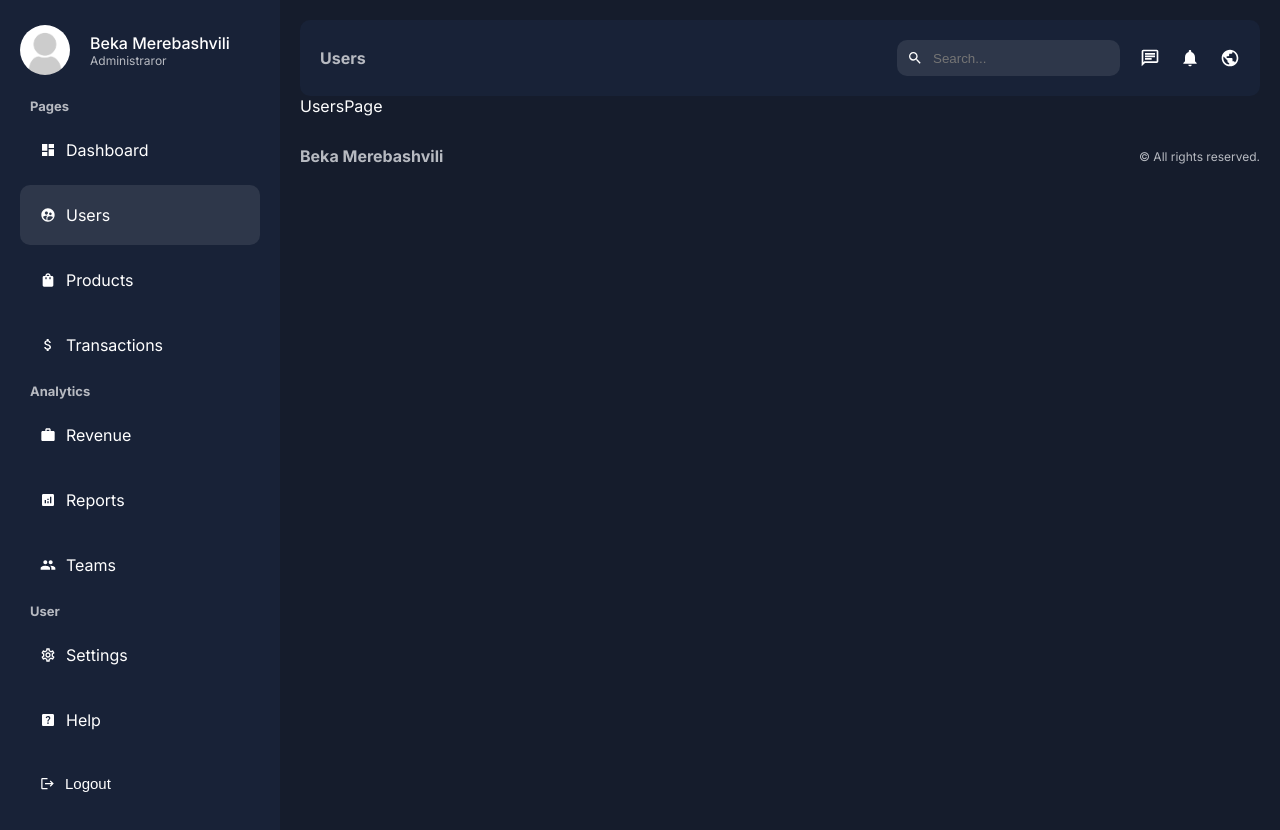
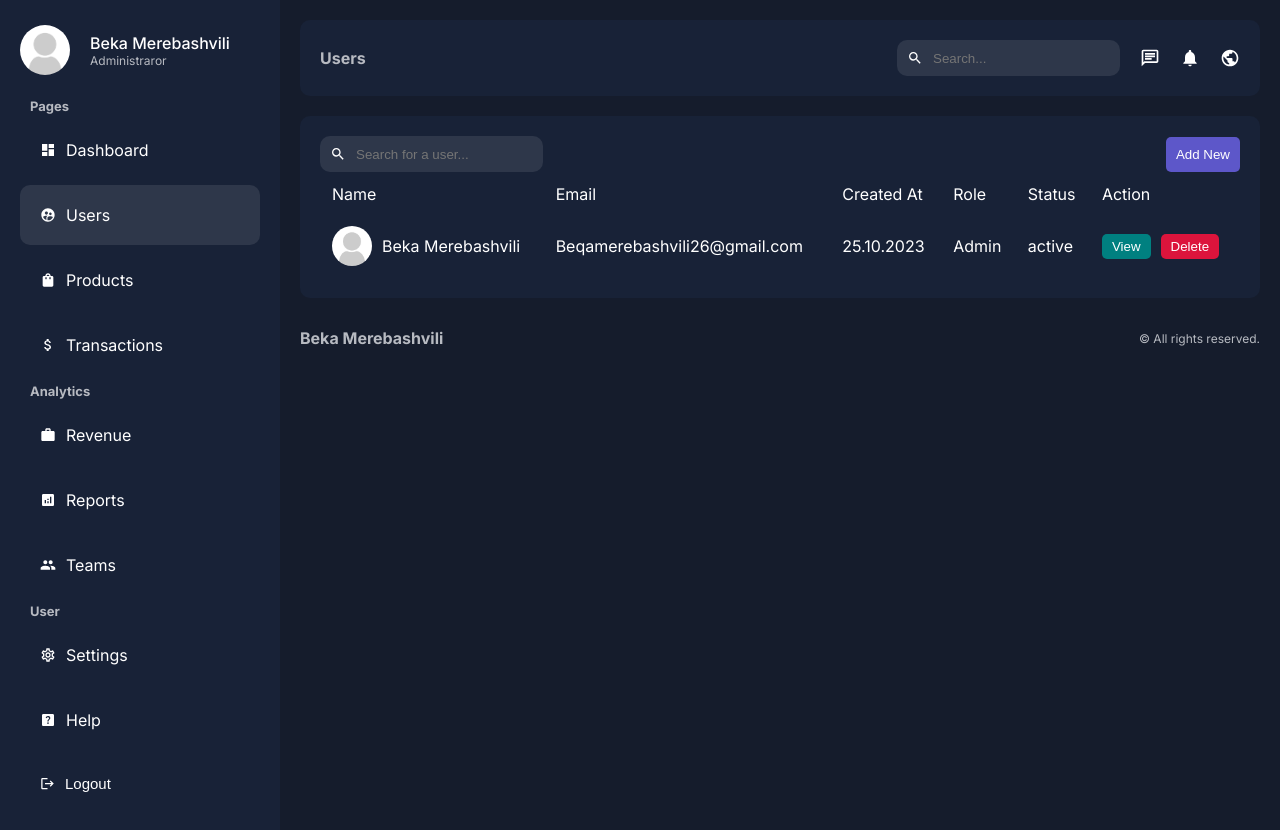
Before and after one commit to Beka-Merebashvili/admin-dashboard, a Next.js app: page /dashboard/users in a window 1280 px wide. Built offline with nearby package versions, Linux system fonts and the light colour scheme.

Commit message:
create users page container

```diff
--- a/app/dashboard/users/page.jsx
+++ b/app/dashboard/users/page.jsx
@@ -1,9 +1,63 @@
+import Search from "@/app/ui/dashboard/search/search";
+import styles from "@/app/ui/dashboard/users/users.module.css";
+import Image from "next/image";
+import Link from "next/link";
+
 const UsersPage = () => {
-    return (
-        <div>
-            UsersPage
-        </div>
-    )
-}
+  return (
+    <div className={styles.container}>
+      <div className={styles.top}>
+        <Search placeholder="Search for a user..." />
+        <Link href="/dashboard/users/add">
+          <button className={styles.addButton}>Add New</button>
+        </Link>
+      </div>
+      <table className={styles.table}>
+        <thead>
+          <tr>
+            <td>Name</td>
+            <td>Email</td>
+            <td>Created At</td>
+            <td>Role</td>
+            <td>Status</td>
+            <td>Action</td>
+          </tr>
+        </thead>
+        <tbody>
+          <tr>
+            <td>
+              <div className={styles.user}>
+                <Image
+                  src="/noavatar.png"
+                  alt=""
+                  width={40}
+                  height={40}
+                  className={styles.userImage}
+                />
+                Beka Merebashvili
+              </div>
+            </td>
+            <td>Beqamerebashvili26@gmail.com</td>
+            <td>25.10.2023</td>
+            <td>Admin</td>
+            <td>active</td>
+            <td>
+              <div className={styles.buttons}>
+                <Link href="/">
+                  <button className={`${styles.button} ${styles.view}`}>
+                    View
+                  </button>
+                </Link>
+                <button className={`${styles.button} ${styles.delete}`}>
+                  Delete
+                </button>
+              </div>
+            </td>
+          </tr>
+        </tbody>
+      </table>
+    </div>
+  );
+};
 
-export default UsersPage
+export default UsersPage;
--- /dev/null
+++ b/app/ui/dashboard/search/search.jsx
@@ -0,0 +1,13 @@
+import { MdSearch } from "react-icons/md";
+import styles from "./search.module.css";
+
+const Search = ({ placeholder }) => {
+  return (
+    <div className={styles.container}>
+      <MdSearch />
+      <input type="text" placeholder={placeholder} className={styles.input} />
+    </div>
+  );
+};
+
+export default Search;
--- /dev/null
+++ b/app/ui/dashboard/search/search.module.css
@@ -0,0 +1,16 @@
+.container {
+    display: flex;
+    align-items: center;
+    gap: 10px;
+    background-color: #2e374a;
+    padding: 10px;
+    border-radius: 10px;
+    width: max-content;
+  }
+
+  .input {
+    background-color: transparent;
+    border: none;
+    color: var(--text);
+    outline: none;
+  }
--- /dev/null
+++ b/app/ui/dashboard/users/users.module.css
@@ -0,0 +1,61 @@
+.container{
+    background-color: var(--bgSoft);
+    padding: 20px;
+    border-radius: 10px;
+    margin-top: 20px;
+  }
+
+  .top{
+    display: flex;
+    align-items: center;
+    justify-content: space-between;
+  }
+
+  .addButton{
+    padding: 10px;
+    background-color: #5d57c9;
+    color: var(--text);
+    border: none;
+    border-radius: 5px;
+    cursor: pointer;
+  }
+
+  .table{
+    width: 100%;
+  }
+
+  .table td{
+    padding: 10px;
+  }
+
+  .user{
+    display: flex;
+    align-items: center;
+    gap: 10px;
+  }
+
+  .userImage{
+    border-radius: 50%;
+    object-fit: cover;
+  }
+
+  .buttons{
+    display: flex;
+    gap: 10px;
+  }
+
+  .button{
+    padding: 5px 10px;
+    border-radius: 5px;
+    color: var(--text);
+    border: none;
+    cursor: pointer;
+  }
+
+  .view{
+    background-color: #008080;
+  }
+
+  .delete{
+    background-color: #dc143c;
+  }
```
Also changed, not shown: app/ui/dashboard/products/products.module.css (added).
